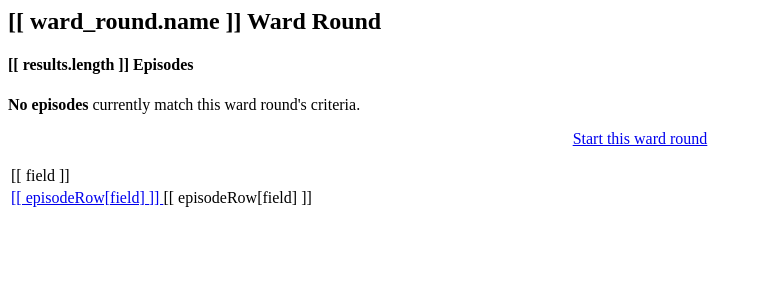
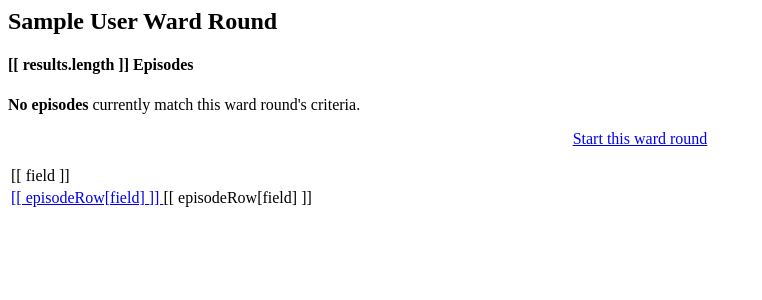
Before and after one commit to openhealthcare/opal-wardround, a Django app: template wardround/templates/wardround/detail.html in a window 1280 px wide. Shown: the top 300 px of the page, without its empty margins (0-762 px from the left). Run offline with Django 3.2, Linux system fonts and the light colour scheme; the template is opened without the code that fills it: most values are stand-ins (such as "Sample title", 1, 10 or a date in 2020).

Commit message:
Finish converting to 0.6 discoverable with display_name

```diff
--- a/wardround/templates/wardround/detail.html
+++ b/wardround/templates/wardround/detail.html
@@ -4,7 +4,7 @@
     <div class="panel-heading">
       <h2>
         <i class="fa fa-tasks"></i>
-        [[ ward_round.name ]] Ward Round
+         {{ wardround.display_name }} Ward Round
       </h2>
       <h4>[[ results.length ]] Episodes</h4>
     </div>
--- a/wardround/templates/wardround/list.html
+++ b/wardround/templates/wardround/list.html
@@ -14,7 +14,7 @@
         <div class="col-md-4">
           <div class="panel panel-default">
             <div class="panel-heading">
-              <h3>{{ wardround.name }}</h3>
+              <h3>{{ wardround.display_name }}</h3>
             </div>
             <div class="panel-body">
               <div class="row">
--- a/wardround/wardrounds.py
+++ b/wardround/wardrounds.py
@@ -20,7 +20,7 @@ class WardRound(BaseWardRound):
     """
     Base Ward Round class - individual wardrounds should override this.
     """
-    name = 'PLEASE NAME ME Larry!'
+    display_name = 'PLEASE NAME ME Larry!'
     description = 'PLEASE DESCRIBE ME Larry!'
     detail_template = 'detail/wardround_default.html'
     filter_template = None
```
